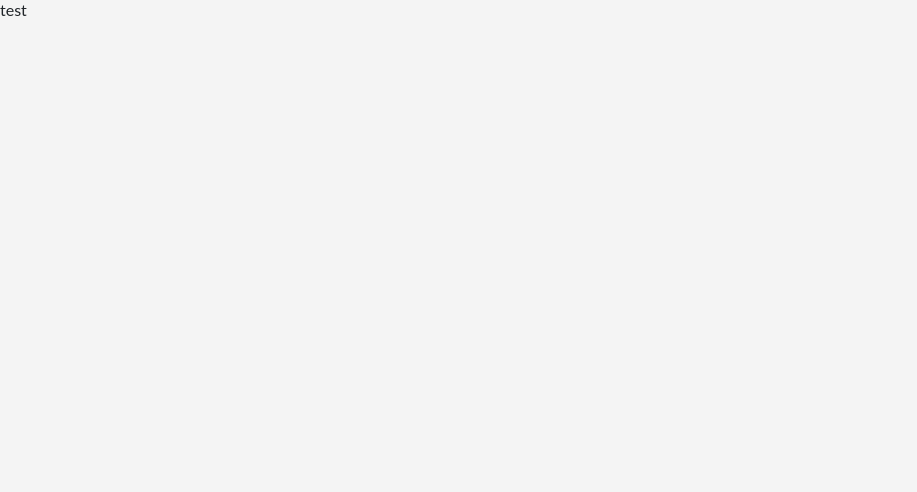
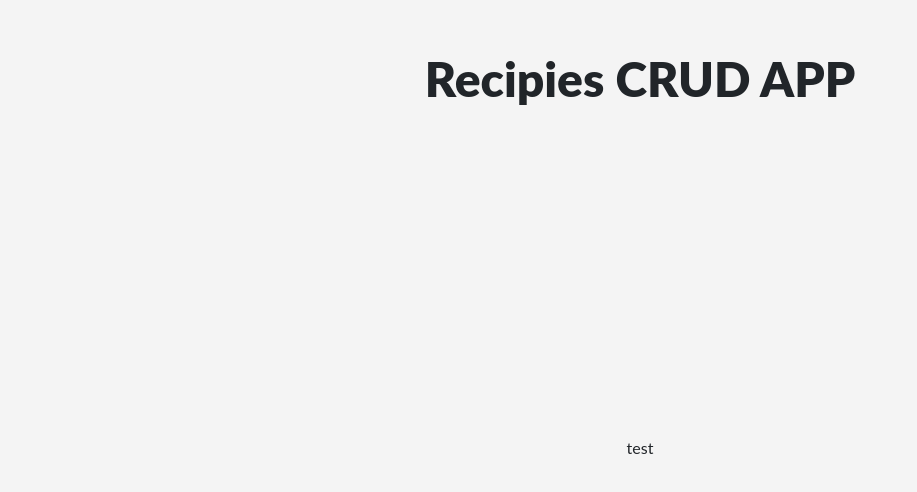
Before and after one commit to MakarCodes/recipes_crud, a React (Create React App) app: page / in a window 1280 px wide. Shown: the top 492 px of the page, without its empty margins (0-917 px from the left). Built offline with nearby package versions, Linux system fonts and the light colour scheme.

Commit message:
Add Layout component

```diff
--- a/package.json
+++ b/package.json
@@ -10,6 +10,7 @@
     "@types/node": "^12.20.7",
     "@types/react": "^17.0.3",
     "@types/react-dom": "^17.0.3",
+    "node-sass": "^5.0.0",
     "react": "^17.0.2",
     "react-dom": "^17.0.2",
     "react-scripts": "4.0.3",
--- a/src/App.tsx
+++ b/src/App.tsx
@@ -1,5 +1,7 @@
+import Layout from './components/Layout/Layout';
+
 function App() {
-  return <div>test</div>;
+  return <Layout>test</Layout>;
 }
 
 export default App;
--- /dev/null
+++ b/src/components/Layout/Layout.module.scss
@@ -0,0 +1,31 @@
+.Wrapper {
+  background-color: transparent;
+  min-height: 100vh;
+  width: 100%;
+  max-width: 1400px;
+  margin: 0 auto;
+  padding: 30px 5px;
+  @media (min-width: '425px') {
+    padding: 30px 10px;
+  }
+  @media (min-width: '768px') {
+    padding: 50px 20px;
+  }
+}
+
+.InnerWrapper {
+  display: flex;
+  justify-content: center;
+  align-items: center;
+}
+
+.Title {
+  font-size: 30px;
+  font-weight: 900;
+  margin-bottom: 20px;
+  text-align: center;
+  @media (min-width: '768px') {
+    font-size: 48px;
+    margin-bottom: 40px;
+  }
+}
--- /dev/null
+++ b/src/components/Layout/Layout.tsx
@@ -0,0 +1,17 @@
+import classes from './Layout.module.scss';
+
+const Layout: React.FC<React.ReactNode> = ({ children }) => {
+  return (
+    <div className={classes.Wrapper}>
+      <h1 className={classes.Title}>Recipies CRUD APP</h1>
+      <div
+        className={classes.InnerWrapper}
+        style={{ minHeight: `${window.innerHeight - 200}px` }}
+      >
+        {children}
+      </div>
+    </div>
+  );
+};
+
+export default Layout;
--- a/src/contexts/recipiesContext.tsx
+++ b/src/contexts/recipiesContext.tsx
@@ -5,26 +5,26 @@ import {
   ActionTypes,
 } from '../reducers/recipiesReducer';
 
-export const addRecipe = (name: string, ingredients: string) => ({
-  type: ActionTypes.ADD_RECIPE,
-  payload: { name, ingredients },
-});
-export const setRecipeToRemove = (recipe: IRecipe) => ({
-  type: ActionTypes.SET_RECIPE_TO_REMOVE,
-  payload: { recipe },
-});
-export const removeRecipe = (id: string) => ({
-  type: ActionTypes.REMOVE_RECIPE,
-  payload: { id },
-});
-export const setEditedRecipe = (recipe: IRecipe) => ({
-  type: ActionTypes.SET_EDITED_RECIPE,
-  payload: { recipe },
-});
-export const editRecipe = (recipe: IRecipe) => ({
-  type: ActionTypes.EDIT_RECIPE,
-  payload: { recipe },
-});
+// export const addRecipe = (name: string, ingredients: string) => ({
+//   type: ActionTypes.ADD_RECIPE,
+//   payload: { name, ingredients },
+// });
+// export const setRecipeToRemove = (recipe: IRecipe) => ({
+//   type: ActionTypes.SET_RECIPE_TO_REMOVE,
+//   payload: { recipe },
+// });
+// export const removeRecipe = (id: string) => ({
+//   type: ActionTypes.REMOVE_RECIPE,
+//   payload: { id },
+// });
+// export const setEditedRecipe = (recipe: IRecipe) => ({
+//   type: ActionTypes.SET_EDITED_RECIPE,
+//   payload: { recipe },
+// });
+// export const editRecipe = (recipe: IRecipe) => ({
+//   type: ActionTypes.EDIT_RECIPE,
+//   payload: { recipe },
+// });
 
 interface IRecipiesContext {
   recipiesState: IInitialState;
--- a/src/reducers/recipiesReducer.tsx
+++ b/src/reducers/recipiesReducer.tsx
@@ -13,7 +13,6 @@ export enum ActionTypes {
   SET_EDITED_RECIPE = 'SET_EDITED_RECIPE',
   EDIT_RECIPE = 'EDIT_RECIPE',
   SET_RECIPE_TO_REMOVE = 'SET_RECIPE_TO_REMOVE',
-  SORT_RECIPES = 'SORT_RECIPES',
 }
 
 export type AddRecipeAction = {
```
Also changed, not shown: 1 other file (tests, documents, lock files or other folders).
